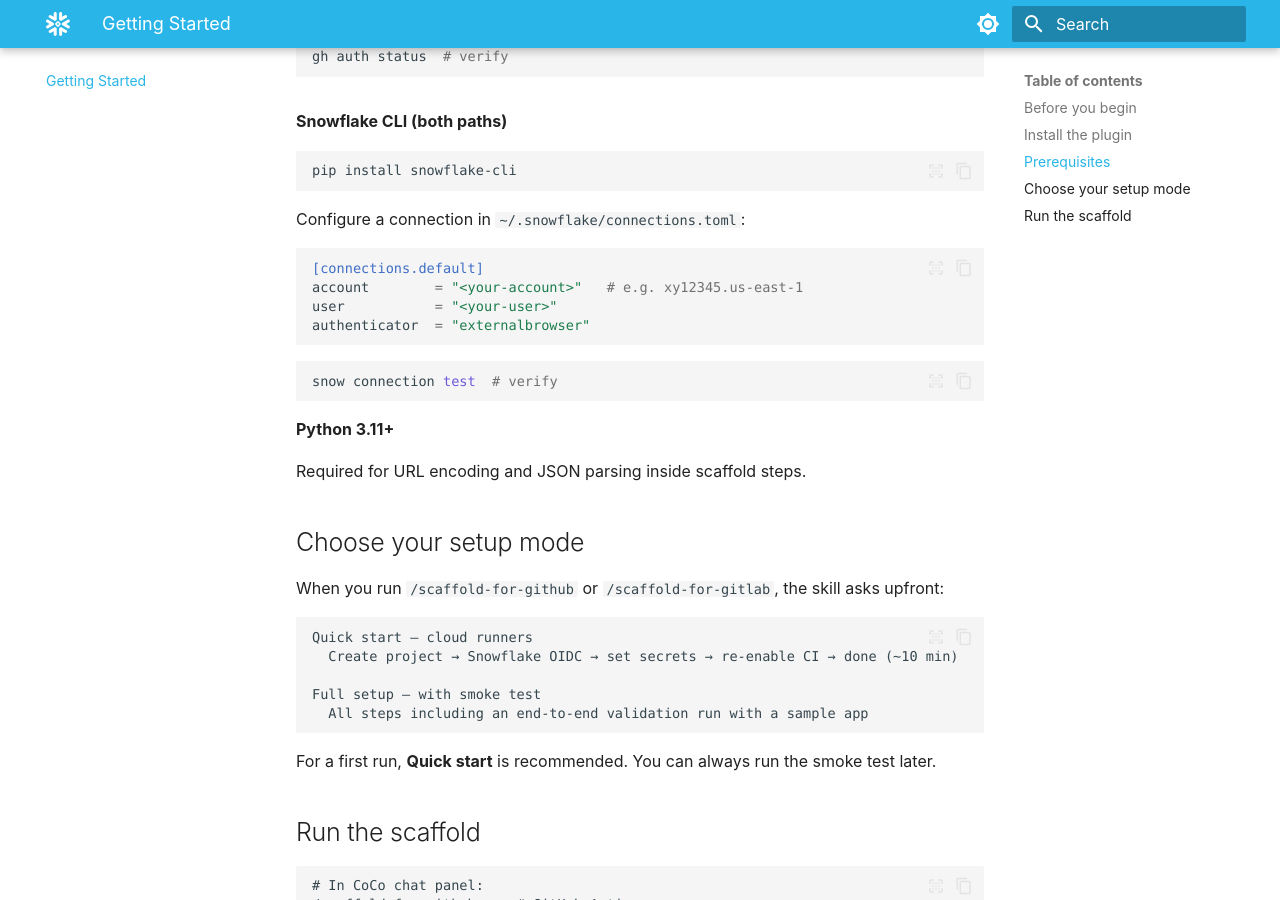
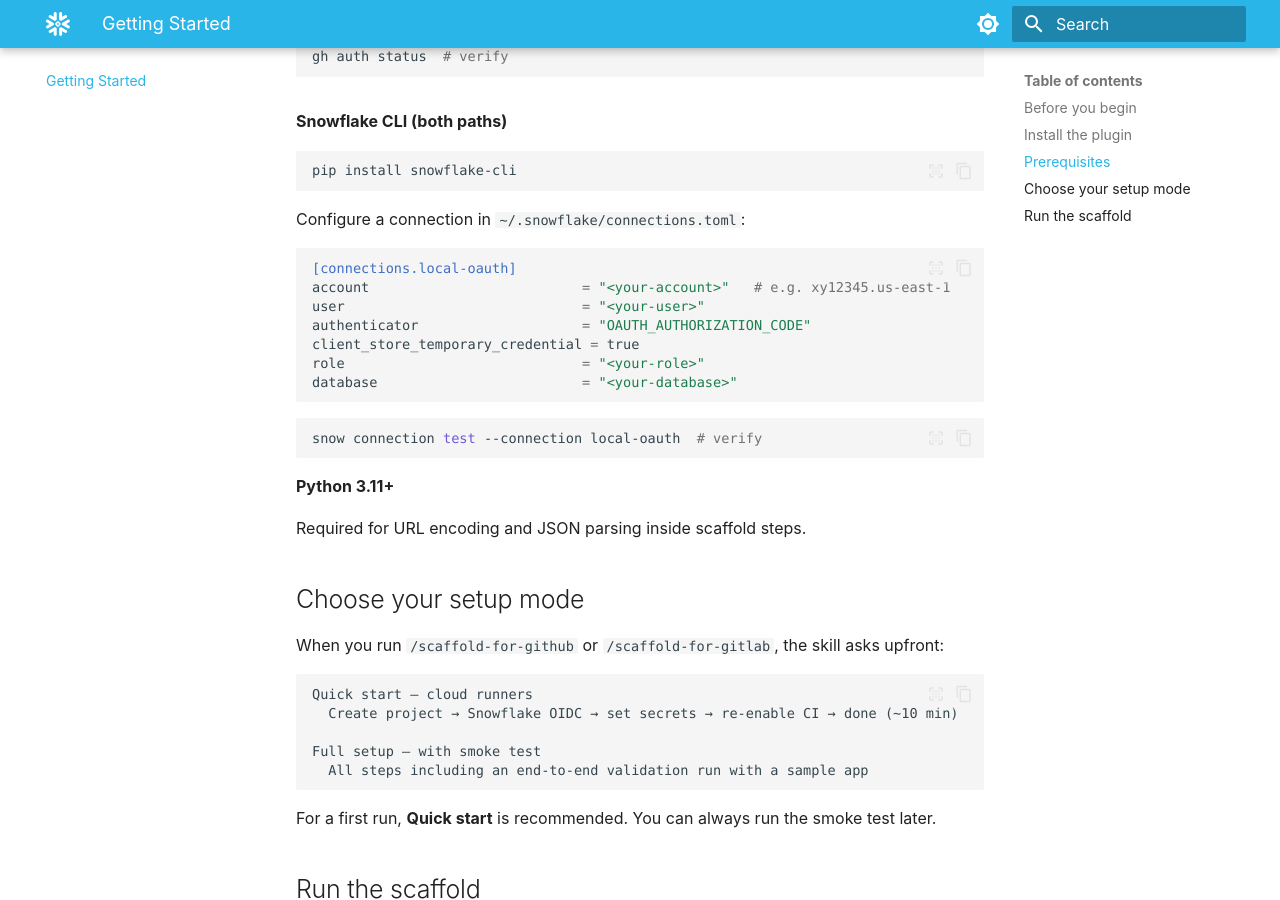
Before and after one commit to Snowflake-Labs/devops-snowflake-coco-agents, an MkDocs documentation site: the page built from docs/getting-started.md, in a window 1280 px wide and 900 px high, scrolled down 890 px. Built offline with MkDocs 1.6.1 and Material for MkDocs 9.7.7, drawn with Linux system fonts in a browser that asks for light colours.

Commit message:
docs: README rewrite with Quick Start + Smart Fix; local-oauth connection example
README:
- H1: devops-coco-agents -> Agentic DevOps with Snowflake CoCo
- Add Quick Start section (3 steps, under 10 min) immediately after the hook
- Elevate Smart Fix to its own section with blockquote scoring example and
  config-as-code snippet — was just a docs table row before
- What CoCo provisions: cleaner bullets, remove "fully working" phrasing
- Prerequisites: add CoCo as first item with official docs link
- Contributing: rephrase "≤ 80 lines" as "80 lines or fewer"
- General grammar and style pass (remove trailing em-dashes, tighten prose)

getting-started.md:
- Replace connections.default / externalbrowser with local-oauth /
  OAUTH_AUTHORIZATION_CODE pattern including client_store_temporary_credential
- Verify command updated to pass --connection local-oauth

.... Generated with [Cortex Code](https://docs.snowflake.com/en/user-guide/cortex-code/cortex-code)

Co-Authored-By: Cortex Code <noreply@snowflake.com>

````diff
--- a/docs/getting-started.md
+++ b/docs/getting-started.md
@@ -58,14 +58,17 @@
 Configure a connection in `~/.snowflake/connections.toml`:
 
 ```toml
-[connections.default]
-account        = "<your-account>"   # e.g. xy12345.us-east-1
-user           = "<your-user>"
-authenticator  = "externalbrowser"
+[connections.local-oauth]
+account                          = "<your-account>"   # e.g. xy12345.us-east-1
+user                             = "<your-user>"
+authenticator                    = "OAUTH_AUTHORIZATION_CODE"
+client_store_temporary_credential = true
+role                             = "<your-role>"
+database                         = "<your-database>"
 ```
 
 ```bash
-snow connection test  # verify
+snow connection test --connection local-oauth  # verify
 ```
 
 **Python 3.11+**
````
Also changed, not shown: README.md (+58 -32 lines).
